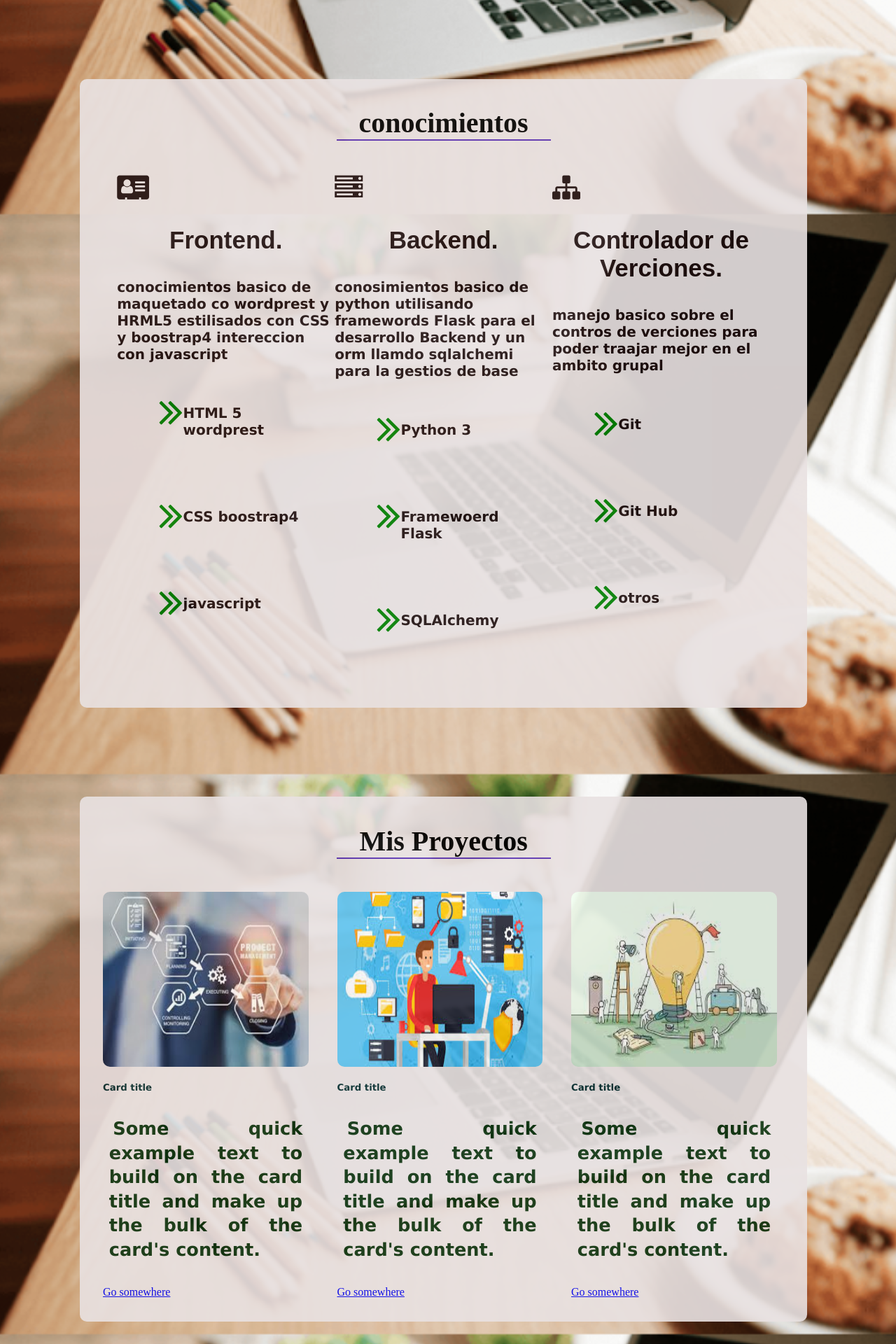
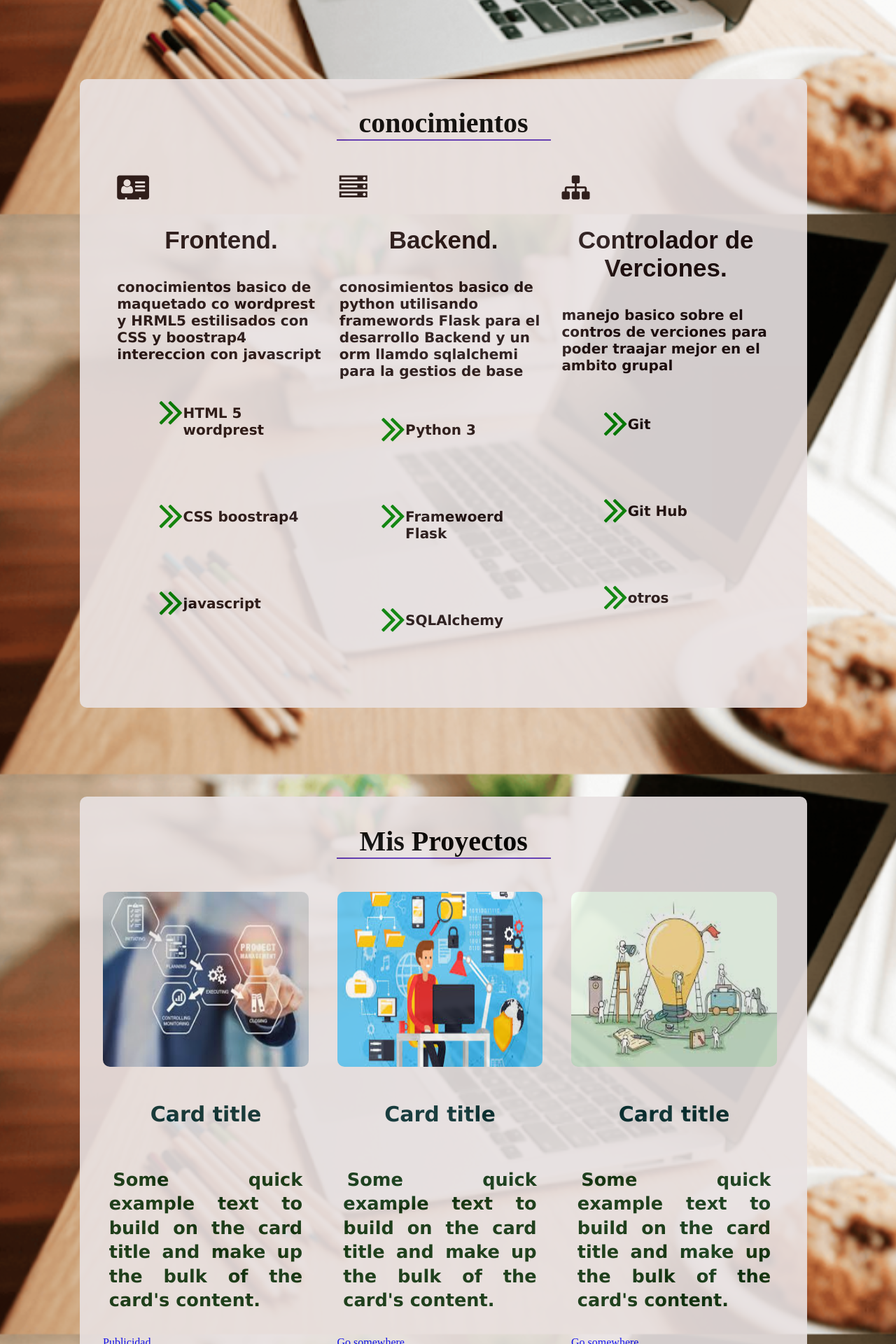
Before and after one commit to schwindt1989/portafolio, a Flask app: page / in a window 1280 px wide. Shown: the part 494-2414 px from the top of the page at 70% size. Run offline with Flask 2, Linux system fonts and the light colour scheme.

Commit message:
portafolio2.0

```diff
--- a/static/css/main.css
+++ b/static/css/main.css
@@ -7,7 +7,7 @@ body{
     padding-top: 0%;
     width: 99%;
 }
-
+/*navegacion*/
 .nav1{
     background:rgba(0,0,0,.2);
     width: 100%;
@@ -32,6 +32,10 @@ body{
     font-weight: 600;
     padding: 25px;
 }
+.nav1 a:hover {
+    color: #550909;
+}
+/*sobre mi*/
 .jumbotron1{
     width:80%;
     background: rgb(233, 226, 226);
@@ -55,11 +59,14 @@ hr{
 .container{
     display: grid;
     grid-template-columns: repeat(3,1fr);
+    grid-template-rows: minmax(400px,auto);
+    gap: 1em;
     font-size: 20px;
     font-family: 'Times New Roman', Times, serif;
     color: rgb(31, 15, 15);
     padding: 2%;
     margin: 2%;
+
 
 }
 
@@ -129,10 +136,20 @@ ul li .fa{
 .card-title{
     color: rgb(6, 46, 48);
     font-family: Verdana, Geneva, Tahoma, sans-serif;
+    text-align: center;
+    font-size:30px;
 }
 .proyectos{
     display: flex;
     justify-content: space-between;
+
+}
+
+.container1{
+    display: grid;
+    grid-template-columns: repeat(1fr 1fr 1fr);
+    gap: 1em;
+
 }
 /*footer*/
 footer {
@@ -166,7 +183,7 @@ footer {
 }
 
 .social i:hover {
-    color: #ec0000;
+    color: #37ec00;
 }
 footer.second {
     border-top: 1px solid #aadcd2;
--- a/templates/portafolio.html
+++ b/templates/portafolio.html
@@ -140,7 +140,7 @@
                                     <h5 class="card-title">Card title</h5>
                                     <p class="card-text">Some quick example text to build on the card title and make up the bulk of the card's
                                         content.</p>
-                                    <a href="#" class="btn btn-primary">Go somewhere</a>
+                                    <a href="https://github.com/schwindt1989/git-manuel-alberti" class="btn btn-primary">Publicidad</a>
                                 </div>
                             </div>
                             <div class="one-third-padding">
```
